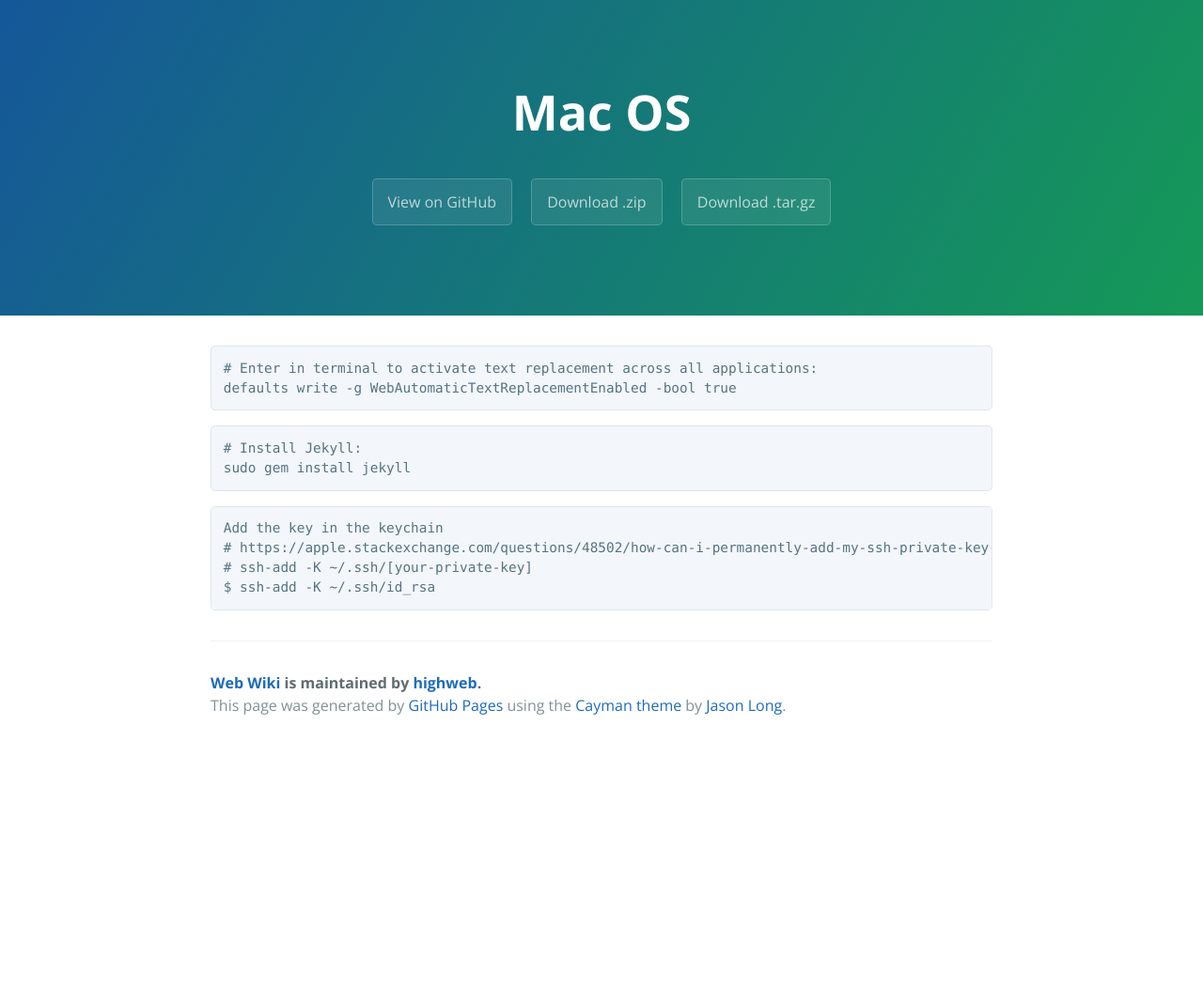
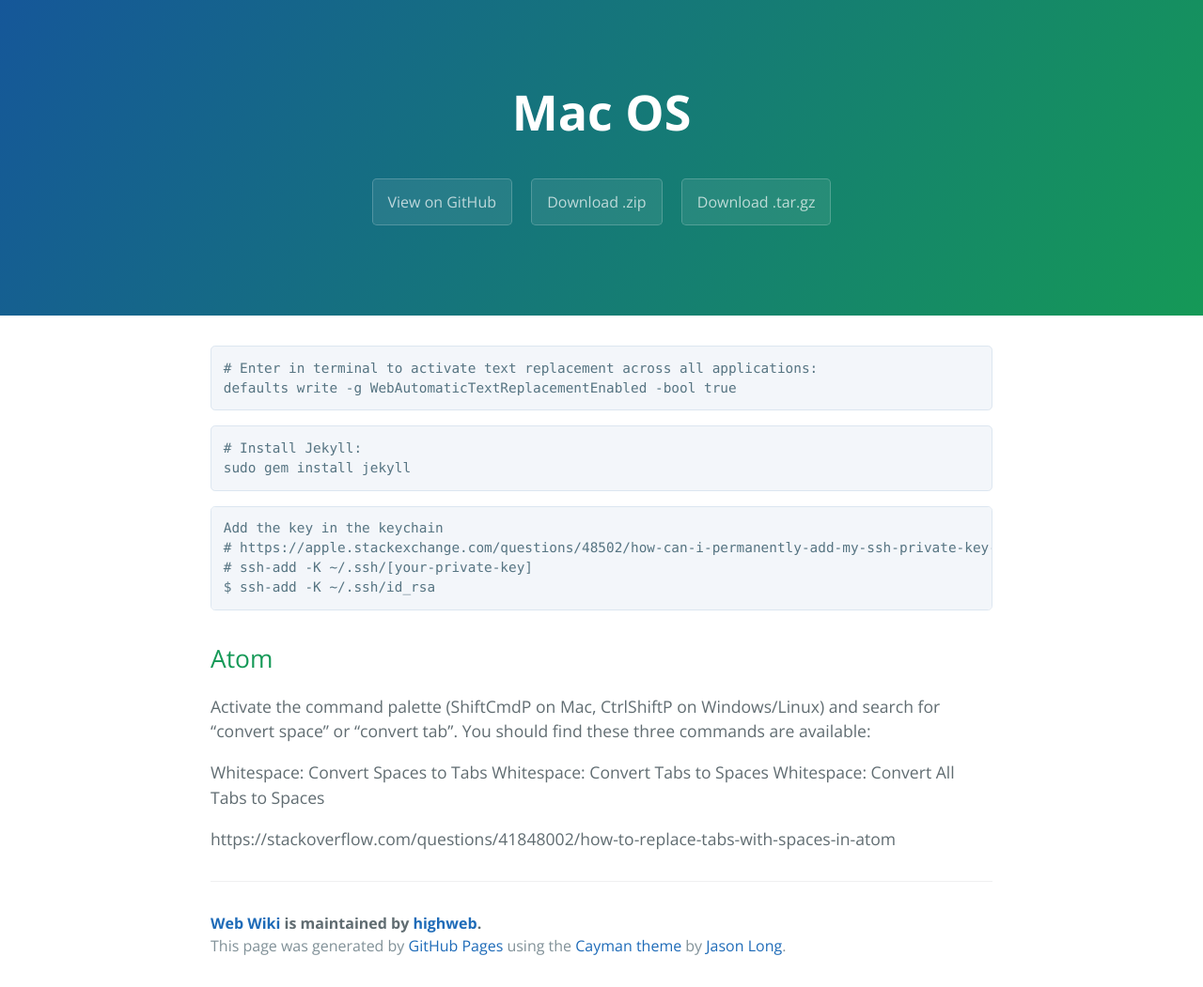
Before and after one commit to highweb/web-wiki, a Jekyll site: the page built from macos.md, in a window 1280 px wide. Shown: the whole page at 94% size. Built offline with Jekyll 4.4.1, drawn with Linux system fonts in a browser that asks for light colours; before the commit the page ends 900 px from its top, so only the background shows below that.

Commit message:
Update macos.md

````diff
--- a/macos.md
+++ b/macos.md
@@ -19,3 +19,13 @@ Add the key in the keychain
 # ssh-add -K ~/.ssh/[your-private-key]
 $ ssh-add -K ~/.ssh/id_rsa
 ```
+
+## Atom
+
+Activate the command palette (ShiftCmdP on Mac, CtrlShiftP on Windows/Linux) and search for "convert space" or "convert tab". You should find these three commands are available:
+
+Whitespace: Convert Spaces to Tabs
+Whitespace: Convert Tabs to Spaces
+Whitespace: Convert All Tabs to Spaces
+
+https://stackoverflow.com/questions/41848002/how-to-replace-tabs-with-spaces-in-atom
````
